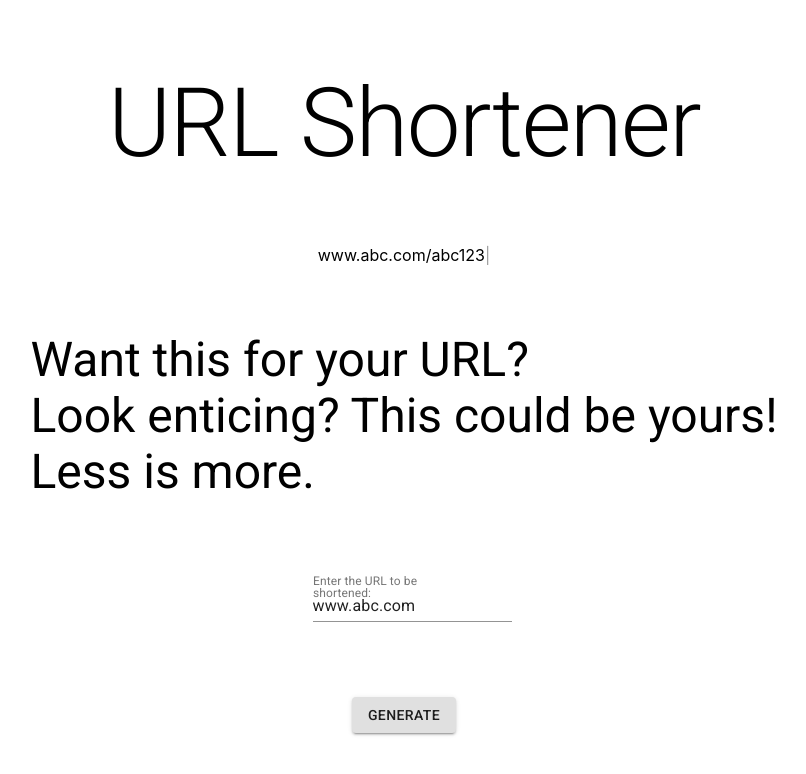
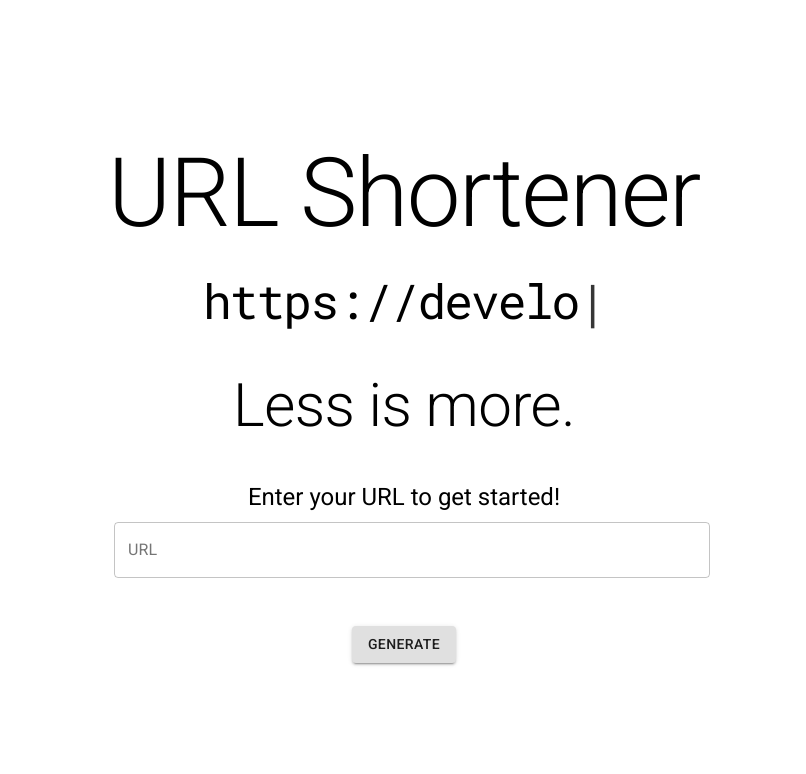
Before and after one commit to Alwyn-Ong/URL-Shortener, a React (Create React App) app in the folder frontend/: page / in a window 1280 px wide. Shown: the top 774 px of the page, without its empty margins (236-1042 px from the left). Built offline with nearby package versions, Linux system fonts and the light colour scheme.

Commit message:
Separate animated text into separate component, centralised content

```diff
--- a/frontend/public/index.html
+++ b/frontend/public/index.html
@@ -26,6 +26,7 @@
     -->
     <link rel="stylesheet" href="https://fonts.googleapis.com/css?family=Roboto:300,400,500,700&display=swap" />
     <link rel="stylesheet" href="https://fonts.googleapis.com/icon?family=Material+Icons" />
+    <link href="https://fonts.googleapis.com/css2?family=Roboto+Mono&display=swap" rel="stylesheet">
     <title>React App</title>
   </head>
   <body>
--- a/frontend/src/App.js
+++ b/frontend/src/App.js
@@ -1,102 +1,24 @@
-import {
-  Container,
-  Grid,
-  Typography,
-  TextField,
-  Button,
-  Box,
-} from "@material-ui/core";
-import React from "react";
-import "./App.css";
-import "react-typist/dist/Typist.css";
-import Typist from "react-typist";
-import TypistLoop from "./components/TypistLoop";
-import { makeStyles } from "@material-ui/styles";
+import { createTheme, responsiveFontSizes, ThemeProvider } from "@material-ui/core";
+import { Main } from "./views/Main";
 
-const useStyles = makeStyles((theme) => ({
-  root: {
-    height: "80vh",
-    // maxWidth:"80vh"
-  },
-}));
+let theme = createTheme();
+
+// theme.typography.h3 = {
+//   fontSize: "1.2rem",
+//   "@media (min-width:600px)": {
+//     fontSize: "1.5rem",
+//   },
+//   [theme.breakpoints.up("md")]: {
+//     fontSize: "2rem",
+//   },
+// };
+theme = responsiveFontSizes(theme);
 
 function App() {
-  const classes = useStyles();
-
-  const [url, setUrl] = React.useState("www.abc.com");
-  const handleChange = (event) => {
-    setUrl(event.target.value);
-    console.log(url);
-  };
-
-  const handleSubmit = () => {
-    alert(`${url} submitted!`);
-  };
-
-  // const url = "www.abc.com/";
-  const longSuffix = "def/ghi/jkl";
-  const shortSuffix = "abc123";
-
-  const [count, setCount] = React.useState(1);
-
-  React.useEffect(() => {
-    // document.title = `You clicked ${count} times`;
-    console.log("Count: " + count);
-    setCount(1);
-  }, [count]);
-
   return (
-    <div className={classes.root}>
-      <Container maxWidth="lg">
-        <Box
-          display="flex"
-          flex="1"
-          justifyContent="space-around"
-          style={{ height: "100vh" }}
-        >
-          <Grid
-            container
-            direction="column"
-            alignItems="center"
-            justifyContent="space-evenly"
-          >
-            <Grid item>
-              <Typography variant="h1">URL Shortener</Typography>
-            </Grid>
-            <Grid>
-              <TypistLoop first={url} second={url + shortSuffix} />
-            </Grid>
-            <Grid item>
-              <Typography variant="h3">Want this for your URL?</Typography>
-              <Typography variant="h3">Look enticing? This could be yours!</Typography>
-              <Typography variant="h3">Less is more.</Typography>
-            </Grid>
-            <Grid item>
-              <TextField
-                id="standard-full-width"
-                label="Enter the URL to be shortened:"
-                style={{ margin: 8 }}
-                placeholder="www.abc.com"
-                helperText={url === "" && "Please enter an URL!"}
-                fullWidth
-                margin="normal"
-                InputLabelProps={{
-                  shrink: true,
-                }}
-                value={url}
-                onChange={handleChange}
-                error={url === ""}
-              />
-            </Grid>
-            <Grid item>
-              <Button variant="contained" onClick={handleSubmit}>
-                Generate
-              </Button>
-            </Grid>
-          </Grid>
-        </Box>
-      </Container>
-    </div>
+    <ThemeProvider theme={theme}>
+      <Main />
+    </ThemeProvider>
   );
 }
 
--- a/frontend/src/components/TypistLoop.js
+++ b/frontend/src/components/TypistLoop.js
@@ -1,26 +1,38 @@
+import { Typography } from "@material-ui/core";
 import React, { useState, useEffect } from "react";
-import ReactDOM from "react-dom";
 import Typist from "react-typist";
+import "react-typist/dist/Typist.css";
+import "./styles.css";
 
 export default function TypistLoop(first, second) {
   const [count, setCount] = useState(1);
 
   console.log(count);
   useEffect(() => {
-    setCount(1)
+    setCount(1);
     // setCount(1);
   }, [count]);
 
+  let original = "https://developer.gov.sg/";
+  let shortened = `http://${process.env.REACT_APP_SERVER_NAME}/a1b2c3d4`
+  console.log(process.env.REACT_APP_SERVER_NAME);
+
   return (
-    <div>
+    <div className="animated-text">
       {count ? (
-        <Typist startDelay={1000} delay={1000} onTypingDone={() => setTimeout(() => setCount(0), 2000)}>
-          <span> www.abc.com/defghijklmno/pqrs</span>
-          <Typist.Backspace count={"defghijklmno/pqrs".length} delay={800} />
-          <span>abc123</span>
+        <Typist
+          startDelay={1000}
+          delay={1000}
+          onTypingDone={() => setTimeout(() => setCount(0), 2000)}
+        >
+          <span>{original}</span>
+          <Typist.Backspace count={original.length} delay={2000} />
+          <span>{shortened}</span>
         </Typist>
       ) : (
-        <span><br/></span>
+        <span>
+          <br />
+        </span>
       )}
     </div>
   );
--- /dev/null
+++ b/frontend/src/components/styles.css
@@ -0,0 +1,27 @@
+.animated-text {
+    font: 'opensans-bold', sans-serif;
+    font-family: 'Roboto Mono' !important;
+    color: rgb(0, 0, 0);
+    letter-spacing: -2px;
+    margin: 0 auto 18px auto;
+ }
+
+ @media screen and (min-width: 801px) {
+    .animated-text {
+      /* font-size: 80px; */
+      font-size: 3rem;
+    }
+  }
+
+  /* If the screen size is 600px wide or less, set the font-size of <div> to 30px */
+  @media screen and (max-width: 800px) and (min-width: 501px) {
+    .animated-text {
+      font-size: 2rem;
+    }
+  }
+
+  @media screen and (max-width: 500px) {
+    .animated-text {
+      font-size: 1.5rem;
+    }
+  }
--- /dev/null
+++ b/frontend/src/views/Main.js
@@ -0,0 +1,107 @@
+import {
+  Container,
+  Grid,
+  Typography,
+  TextField,
+  Button,
+  Box,
+} from "@material-ui/core";
+import React from "react";
+import TypistLoop from "../components/TypistLoop";
+import { makeStyles } from "@material-ui/styles";
+
+const useStyles = makeStyles((theme) => ({
+  root: {
+    height: "80vh",
+  },
+}));
+
+export const Main = () => {
+  const classes = useStyles();
+
+  const [url, setUrl] = React.useState("");
+  const handleChange = (event) => {
+    setUrl(event.target.value);
+    console.log(url);
+  };
+
+  const handleSubmit = () => {
+    if (url.length == 0) {
+      setHelperText("Please enter a URL");
+      setIsValid(false);
+      return;
+    }
+    alert(`${url} submitted!`);
+  };
+
+  const [helperText, setHelperText] = React.useState("");
+  const [isValid, setIsValid] = React.useState(true);
+
+  return (
+    <div className={classes.root}>
+      <Container maxWidth="lg">
+        <Box
+          display="flex"
+          flex="1"
+          justifyContent="space-around"
+          style={{ height: "100vh" }}
+        >
+          <Grid
+            container
+            direction="column"
+            alignItems="center"
+            justifyContent="center"
+            spacing={5}
+          >
+            <Grid item>
+              <Typography variant="h1" align="center">
+                {" "}
+                URL Shortener
+              </Typography>
+            </Grid>
+            <Grid>
+              <TypistLoop />
+            </Grid>
+            <Grid item>
+              <Typography variant="h2" align="center">
+                Less is more.
+              </Typography>
+              {/* <Typography variant="h3" align="center">Enter your URL to get started:</Typography> */}
+            </Grid>
+            <Grid item style={{ width: "50%" }}>
+              <Typography variant="h5" align="center">
+                Enter your URL to get started!
+              </Typography>
+              <TextField
+                id="standard-full-width"
+                // label={
+                //   <Typography variant="h7">
+                //     Enter your URL to get Started:
+                //   </Typography>
+                // }
+                label="URL"
+                style={{ margin: 8, height: "50%" }}
+                placeholder="www."
+                helperText={!isValid && helperText}
+                fullWidth
+                // margin="normal"
+                // InputLabelProps={{
+                //   shrink: true,
+                // }}
+                value={url}
+                onChange={handleChange}
+                error={!isValid}
+                variant="outlined"
+              />
+            </Grid>
+            <Grid item>
+              <Button variant="contained" onClick={handleSubmit}>
+                Generate
+              </Button>
+            </Grid>
+          </Grid>
+        </Box>
+      </Container>
+    </div>
+  );
+};
```
Also changed, not shown: 1 other file (tests, documents, lock files or other folders).
